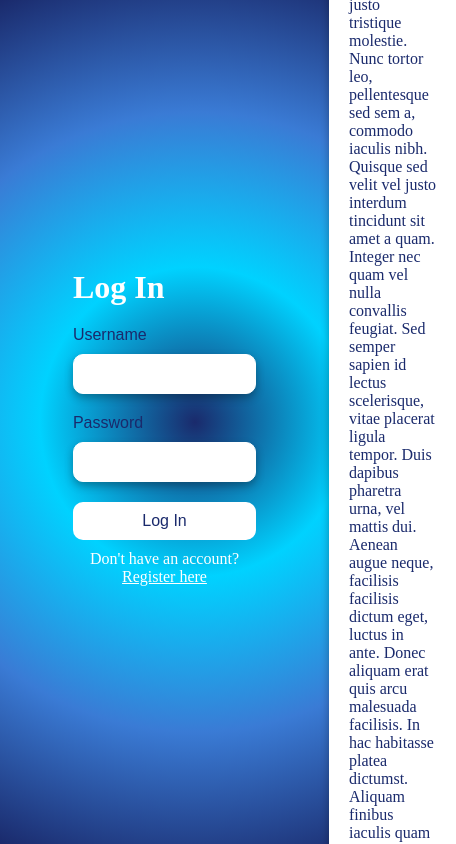
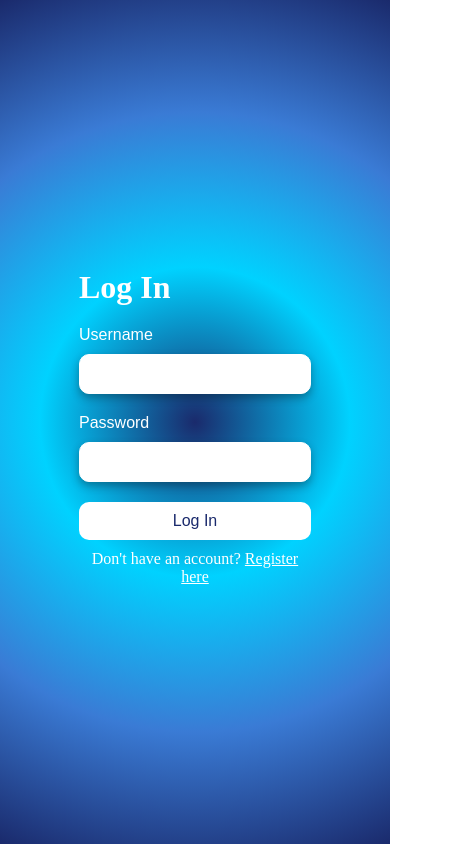
Before and after one commit to Aymanhki/Epoch, a React (Create React App) app in the folder epoch_frontend/: page /epoch/login in a window 390 px wide. Shown: the top 844 px of the page, 456 px wide, since content can reach past the window. Built offline with nearby package versions, Linux system fonts and the light colour scheme.

Commit message:
Added mobile layout and dark mode to the login page

```diff
--- a/epoch_frontend/src/modules/Router.js
+++ b/epoch_frontend/src/modules/Router.js
@@ -11,6 +11,11 @@ function Router() {
         <BrowserRouter>
             <Routes>
                 <Route path="/" element={<Navigate to="/epoch/login" />} />
+                <Route path="/epoch" element={<Navigate to="/epoch/login" />} />
+                <Route path="/login" element={<Navigate to="/epoch/login" />} />
+                <Route path="/register" element={<Navigate to="/epoch/register" />} />
+                <Route path="/home" element={<Navigate to="/epoch/home" />} />
+                <Route path="/profile" element={<Navigate to="/epoch/profile" />} />
                 <Route path="/epoch/login" element={<Login />} />
                 <Route path="/epoch/register" element={<Register />} />
                 <Route path="/epoch/home" element={<Home />} />
--- a/epoch_frontend/src/pages/login.js
+++ b/epoch_frontend/src/pages/login.js
@@ -10,6 +10,8 @@ function Login() {
     const [password, setPassword] = useState('');
     const [signingInPrompt, setSigningInPrompt] = useState('Checking existing session...')
     const [isLoading, setIsLoading] = useState(false);
+    const [isMobile, setIsMobile] = useState(window.innerWidth <= 768);
+
 
     // State variables for field errors
     const [usernameError, setUsernameError] = useState(false);
@@ -76,18 +78,62 @@ function Login() {
                 }
             });
 
-
-
         return () => {
             isMounted = false;
         };
     }, [setIsLoading]);
 
+      useEffect(() => {
+        const handleResize = () => {
+          setIsMobile(window.innerWidth <= 768);
+        };
+
+        window.addEventListener('resize', handleResize);
+
+        return () => {
+          window.removeEventListener('resize', handleResize);
+        };
+      }, []);
 
     return (
         <div>
             {isLoading && <Spinner/>}
             <div className="login-container">
+
+                {isMobile ? (
+                <div className="login-form">
+                    <form onSubmit={handleSubmit}>
+
+                        <h2 style={{fontSize: '32px', marginBottom: '20px', fontFamily: 'Futura', fontWeight: 'bold', textAlign: 'left', alignSelf: 'flex-start'}}>
+                            {signingInPrompt}
+                        </h2>
+
+                        <label htmlFor="username" className={"label-white"}>Username {usernameError && <span style={{color: 'red'}}>*</span>}
+                            {usernameError && !username.trim() && <span style={{color: 'red', marginLeft: '5px'}}>Username field cannot be empty</span>}
+                        </label>
+
+                        <input type="text" id="username" name="username" value={username} onChange={(e) => {setUsername(e.target.value);setUsernameError(false);setGeneralError(false);}} onBlur={() => {setUsernameError(!username.trim());setGeneralError(false);}}/>
+
+                        <label htmlFor="password" className={"label-white"}>Password {passwordError && <span style={{color: 'red'}}>*</span>}
+                            {passwordError && !password.trim() && <span style={{color: 'red', marginLeft: '5px'}}>Password field cannot be empty</span>}
+                        </label>
+
+                        <input type="password" id="password" name="password" value={password} onChange={(e) => {setPassword(e.target.value);setPasswordError(false);setGeneralError(false);}} onBlur={() => {setPasswordError(!password.trim());setGeneralError(false);}}/>
+
+                        {generalError && <span style={{color: 'red', marginLeft: '5px', marginBottom: '5px'}}>Incorrect username or password</span>}
+
+                        <button type="submit">{signingInPrompt}</button>
+
+                        <p style={{textAlign: 'center', marginTop: '10px'}}>
+                            Don't have an account?{' '}
+                            <Link to="/epoch/register" style={{textDecoration: 'underline', cursor: 'pointer', color: '#ffffff'}}>
+                                Register here
+                            </Link>
+                        </p>
+                    </form>
+                </div>
+                    ) : (
+                    <>
                         <div className="login-form">
                             <form onSubmit={handleSubmit}>
 
@@ -102,9 +148,10 @@ function Login() {
                                     {signingInPrompt}
                                 </h2>
 
-                        <label htmlFor="username">Username {usernameError && <span style={{color: 'red'}}>*</span>}
-                            {usernameError && !username.trim() &&
-                                <span style={{color: 'red', marginLeft: '5px'}}>Username field cannot be empty</span>}
+                                <label htmlFor="username" className={"label-white"}>Username {usernameError &&
+                                    <span style={{color: 'red'}}>*</span>}
+                                    {usernameError && !username.trim() && <span
+                                        style={{color: 'red', marginLeft: '5px'}}>Username field cannot be empty</span>}
                                 </label>
 
                                 <input type="text" id="username" name="username" value={username} onChange={(e) => {
@@ -116,9 +163,10 @@ function Login() {
                                     setGeneralError(false);
                                 }}/>
 
-                        <label htmlFor="password">Password {passwordError && <span style={{color: 'red'}}>*</span>}
-                            {passwordError && !password.trim() &&
-                                <span style={{color: 'red', marginLeft: '5px'}}>Password field cannot be empty</span>}
+                                <label htmlFor="password" className={"label-white"}>Password {passwordError &&
+                                    <span style={{color: 'red'}}>*</span>}
+                                    {passwordError && !password.trim() && <span
+                                        style={{color: 'red', marginLeft: '5px'}}>Password field cannot be empty</span>}
                                 </label>
 
                                 <input type="password" id="password" name="password" value={password} onChange={(e) => {
@@ -130,8 +178,7 @@ function Login() {
                                     setGeneralError(false);
                                 }}/>
 
-                        {generalError &&
-                            <span style={{color: 'red', marginLeft: '5px', marginBottom: '5px'}}>Incorrect username or password</span>}
+                                {generalError && <span style={{color: 'red', marginLeft: '5px', marginBottom: '5px'}}>Incorrect username or password</span>}
 
                                 <button type="submit">{signingInPrompt}</button>
 
@@ -142,31 +189,32 @@ function Login() {
                                         Register here
                                     </Link>
                                 </p>
-
                             </form>
                         </div>
-
                         <div className="app-description">
                             <div className="description-box">
-                        <h2 style={{fontSize: '32px', marginBottom: '20px', fontFamily: 'Futura', fontWeight: 'bold'}}>
+                                <h2 style={{
+                                    fontSize: '32px',
+                                    marginBottom: '20px',
+                                    fontFamily: 'Futura',
+                                    fontWeight: 'bold'
+                                }}>
                                     Epoch
                                 </h2>
                                 <p>
-                            Lorem ipsum dolor sit amet, consectetur adipiscing elit. Integer vulputate sapien porta
-                            justo
-                            tristique molestie. Nunc tortor leo, pellentesque sed sem a, commodo iaculis nibh. Quisque
-                            sed
-                            velit vel justo interdum tincidunt sit amet a quam. Integer nec quam vel nulla convallis
-                            feugiat. Sed semper sapien id lectus scelerisque, vitae placerat ligula tempor. Duis dapibus
-                            pharetra urna, vel mattis dui. Aenean augue neque, facilisis facilisis dictum eget, luctus
-                            in
-                            ante. Donec aliquam erat quis arcu malesuada facilisis. In hac habitasse platea dictumst.
-                            Aliquam finibus iaculis quam et auctor. Pellentesque habitant morbi tristique senectus et
-                            netus
-                            et malesuada fames ac turpis egestas. Nam non hendrerit elit.
+                                    Epoch is a social media platform for time capsules. Write down your thoughts,
+                                    feelings, and predictions, and send them to the future. You can also read other
+                                    people's capsules and vote them up or down depending on the accuracy or likeability
+                                    of the time capsule or prediction. Create your network of followers, explore popular
+                                    hashtags, and comment and share your favorite capsules. Save your favorite capsules
+                                    to your profile and keep track of your own capsules and the capsules you've
+                                    interacted with. Epoch is a place to share your thoughts and predictions with the
+                                    world and to see what others have to say about the future.
                                 </p>
                             </div>
                         </div>
+                    </>
+                )}
             </div>
         </div>
     );
--- a/epoch_frontend/src/styles/Login.css
+++ b/epoch_frontend/src/styles/Login.css
@@ -39,11 +39,15 @@ form {
 }
 
 label {
-    color: #fff; /* Set label color to white */
+    color: #ffffff;
     margin-bottom: 10px;
     font-family: 'Futura', sans-serif;
     font-weight: lighter;
     font-size: 16px;
+}
+
+.label-white {
+  color: #fff; /* Set label color to white */
 }
 
 input {
@@ -103,8 +107,51 @@ button:hover {
 
 .description-box h2 {
     margin-bottom: 10px;
-
     font-family: 'Futura', sans-serif;
     font-weight: lighter;
     font-size: 16px;
 }
+
+@media (prefers-color-scheme: dark) {
+  body {
+    background-color: #222222;
+    color: #ffffff;
+  }
+
+  .login-container {
+    background: radial-gradient(circle, #222222, #000000, #333333, #000000);
+  }
+
+  .login-form {
+    color: #ffffff
+  }
+
+  input,
+  button {
+    border: 1px solid #ffffff;
+      color: #222222;
+  }
+
+  .description-box {
+    background-color: #222222;
+    color: #fff;
+  }
+
+  .app-description {
+    background-color: transparent;
+  }
+
+  button {
+    background-color: #fff;
+    color: #222222;
+  }
+
+    button:hover {
+        background-color: #222222;
+        color: #fff;
+    }
+
+    .label-white {
+      color: #fff; /* Set label color to white */
+    }
+}
```
Also changed, not shown: epoch_frontend/src/pages/register.js (+5 -11 lines). Lines whose indentation alone changed are shown as unchanged.
